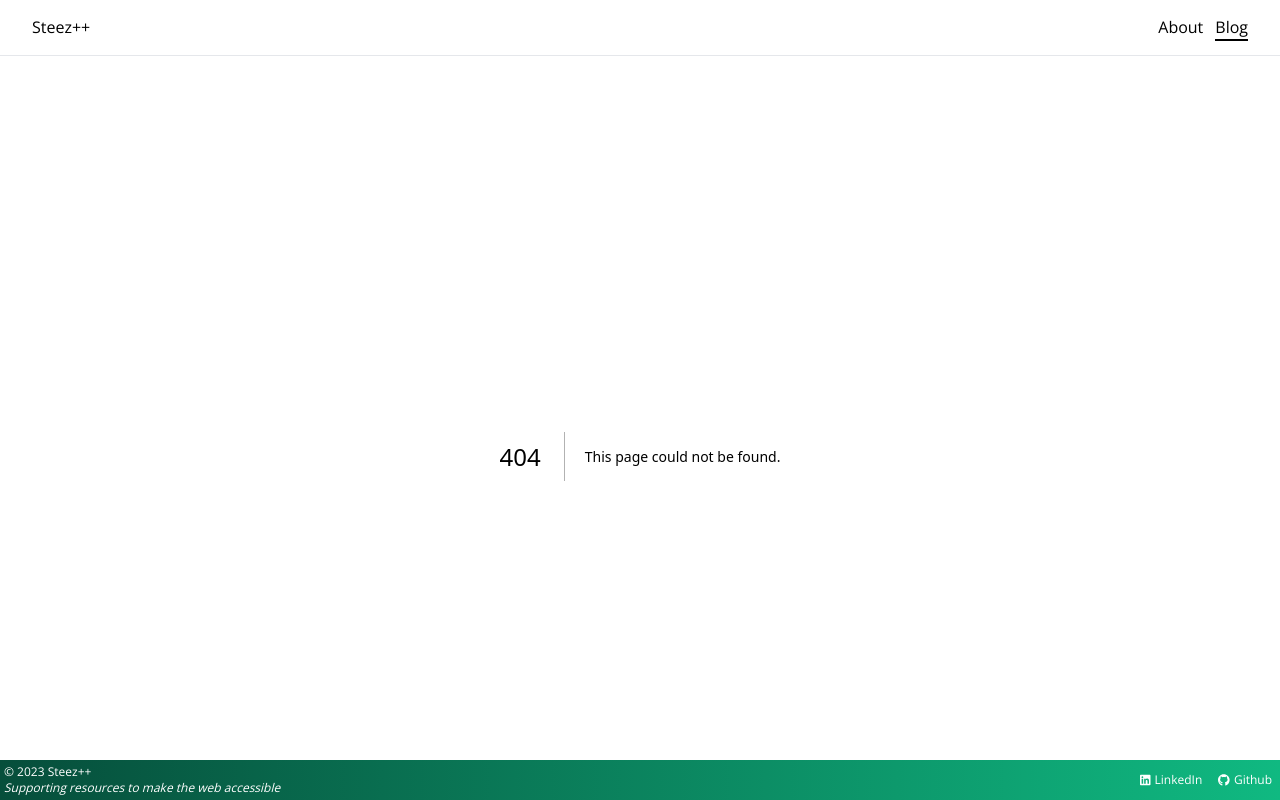
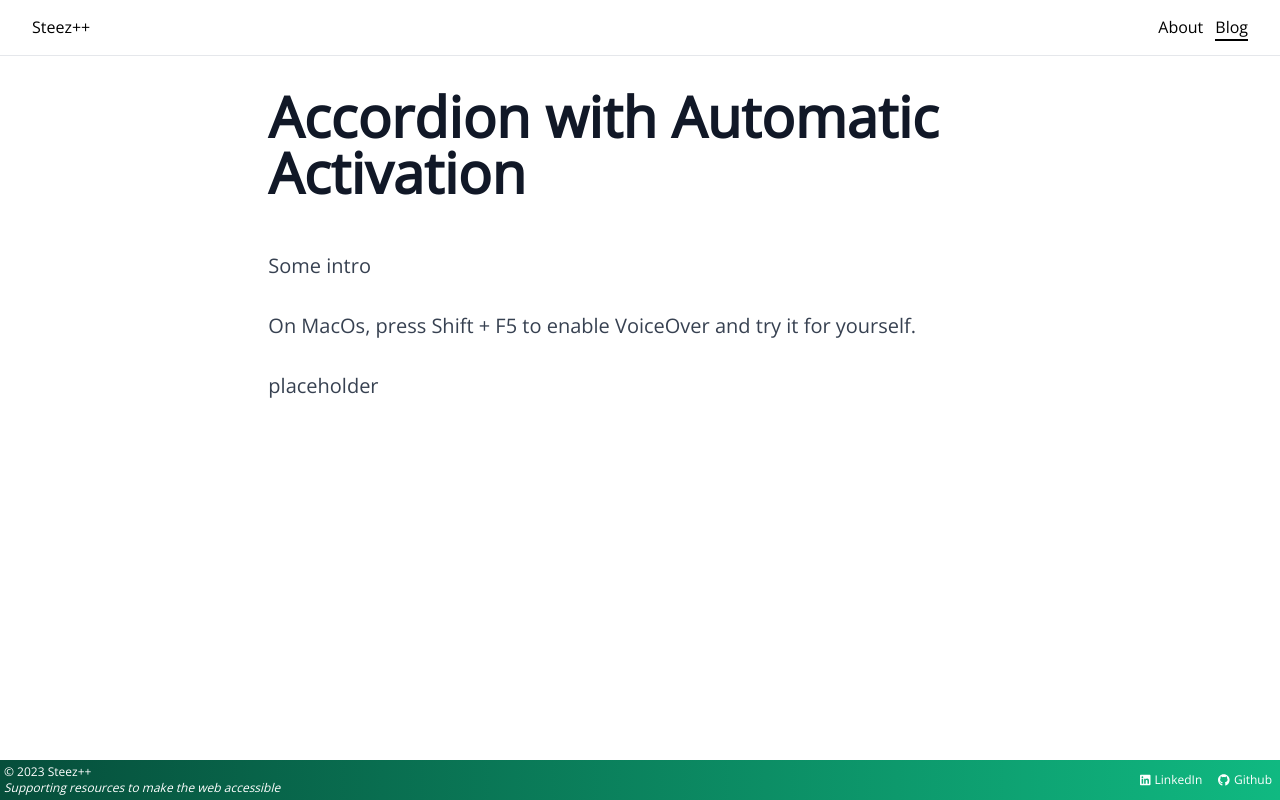
Before and after one commit to steezplusplus/Accessible-Web-Components, a Next.js app: page /blog/accordion in a window 1280 px wide. Before the commit this address had no page. Built offline with nearby package versions, Linux system fonts and the light colour scheme.

Commit message:
feat: initialize accordion component

```diff
--- /dev/null
+++ b/app/blog/accordion/_components/accordion/Accordion.tsx
@@ -0,0 +1,37 @@
+import React from 'react';
+
+export type AccordionProps = {}
+
+export function Accordion(props: TabsProps) {
+
+  const handleClick = () => { };
+
+  const handleKeyDown = (e: React.KeyboardEvent<HTMLDivElement>) => {
+    switch (e.key) {
+      case 'ArrowUp':
+        moveUp();
+        break;
+      case 'ArrowDown':
+        moveDown();
+        break;
+      case 'Home':
+        e.preventDefault();
+        // TODO select first tab
+        break;
+      case 'End':
+        e.preventDefault();
+        // TODO select last tab
+        break;
+    }
+  };
+
+  const moveUp = () => { };
+
+  const moveDown = () => { };
+
+  return (
+    <div>
+      placeholder
+    </div>
+  );
+}
--- /dev/null
+++ b/app/blog/accordion/page.tsx
@@ -0,0 +1,18 @@
+'use client';
+
+import { Accordion } from './_components/accordion/Accordion';
+
+export default function Page() {
+  return (
+    <article className="prose mx-auto mt-8 md:prose-lg lg:prose-xl">
+      <h1>Accordion with Automatic Activation</h1>
+      <p>Some intro</p>
+      <p>
+        On MacOs, press Shift + F5 to enable VoiceOver and try it for yourself.
+      </p>
+      <div className="not-prose">
+        <Accordion />
+      </div>
+    </article>
+  );
+}
--- a/app/blog/page.tsx
+++ b/app/blog/page.tsx
@@ -19,6 +19,7 @@ export default async function Blog() {
         <Article title="Accessible Tabs" description={placeholderDescription} slug="tabs" />
         <Article title="Accessible Modal" description={placeholderDescription} slug="modal" />
         <Article title="Accessible Alert" description={placeholderDescription} slug="alert" />
+        <Article title="Accessible Accordion" description={placeholderDescription} slug="accordion" />
       </section>
       <Pagination />
     </>
```
Also changed, not shown: app/blog/accordion/example.mdx (added, +2 -0 lines).
